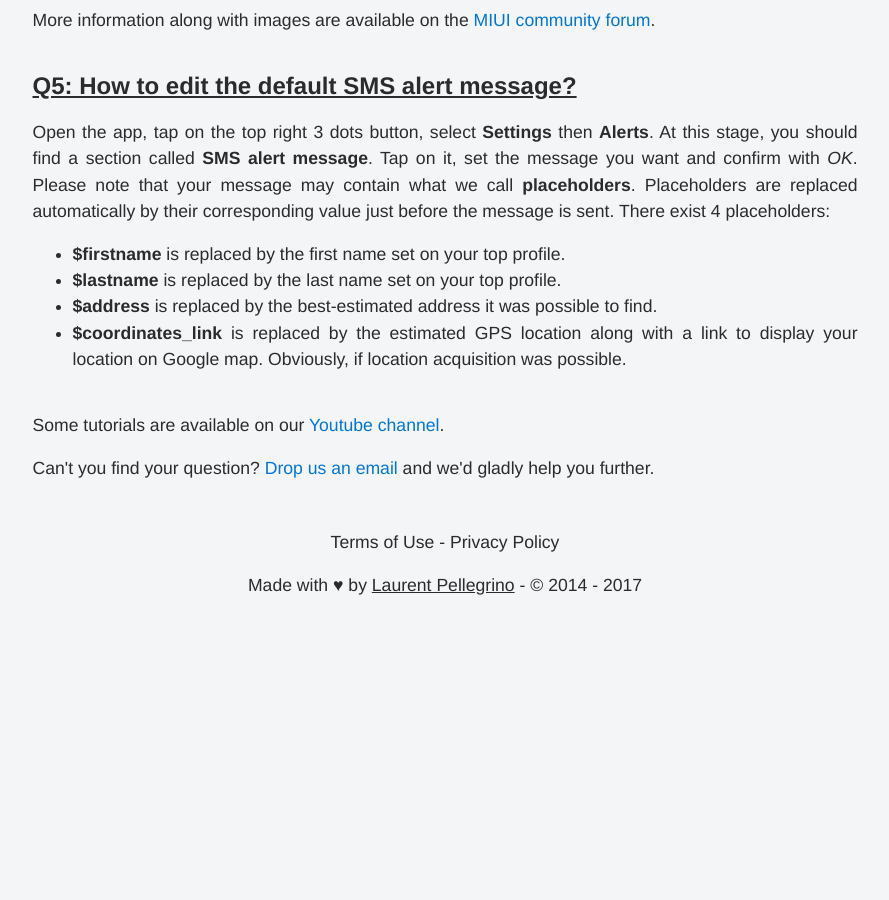
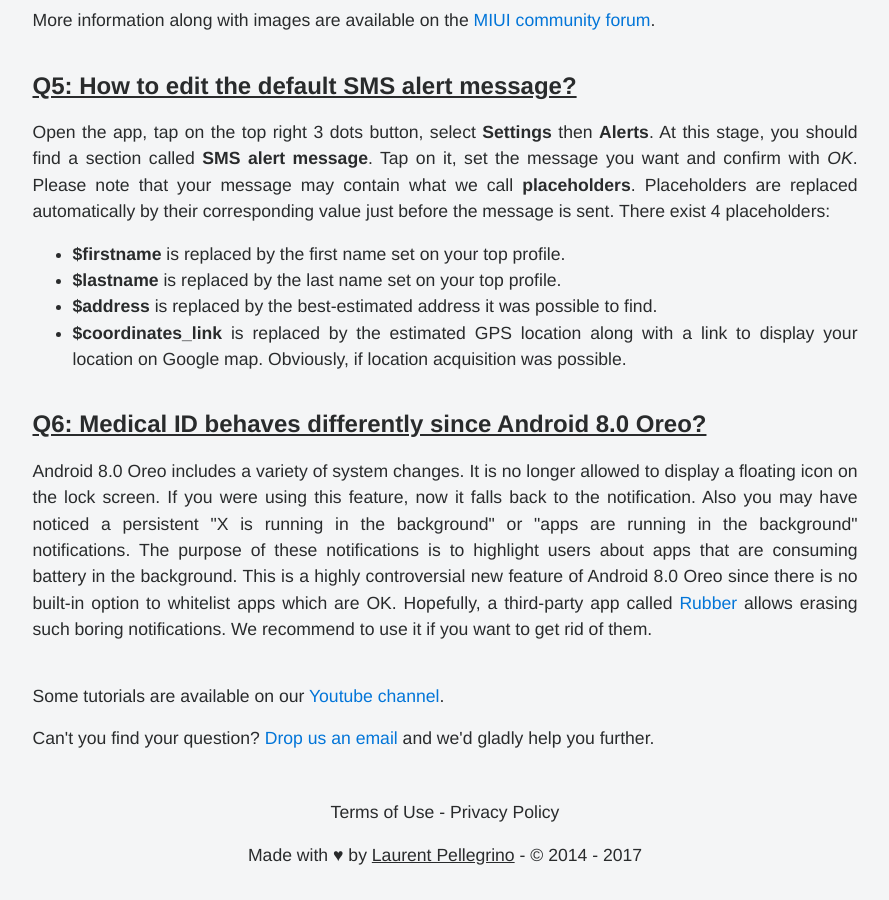
Before and after one commit to medicalid/medicalid.github.io, a Jekyll site: the page built from faq.md, in a window 1280 px wide and 900 px high, scrolled down 4128 px. Shown: the whole window, without its empty margins (195-1084 px from the left). Built offline with Jekyll 4.4.1, drawn with Linux system fonts in a browser that asks for light colours; nearby versions of some CDN libraries; some web fonts are replaced; before the commit the page ends 4758 px from its top, so only the background shows below that.

Commit message:
Add new FAQ entry about Android 8.0 Oreo

```diff
--- a/faq.md
+++ b/faq.md
@@ -160,7 +160,16 @@ layout: default
         </ul>
       </p>
     </div>
+
+    <div class="faq-entry">
+      <h4 id="android_o">Q6: Medical ID behaves differently since Android 8.0 Oreo?</h4>
+      <p class="faq-answer">
+        Android 8.0 Oreo includes a variety of system changes. It is no longer allowed to display a floating icon on the lock screen. If you were using this feature, now it falls back to the notification. Also you may have noticed a persistent "X is running in the background" or "apps are running in the background" notifications. The purpose of these notifications is to highlight users about apps that are consuming battery in the background. This is a highly controversial new feature of Android 8.0 Oreo since there is no built-in option to whitelist apps which are OK. Hopefully, a third-party app called <a href="https://play.google.com/store/apps/details?id=app.rubber.remove.is.running.in.the.background.notification" title="Remove boring Android 8.0 'running in the background' notifications">Rubber</a> allows erasing such boring notifications. We recommend to use it if you want to get rid of them.
+      </p>
+    </div>
+
     <p>Some tutorials are available on our <a href="https://www.youtube.com/channel/UCujXq86kWKvZzKKW7icJKIA/videos" title="Medical ID Youtube channel">Youtube channel</a>.</p>
     <p>Can't you find your question? <a href="/contact">Drop us an email</a> and we'd gladly help you further.</p>
   </div>
+
 </div>
```
